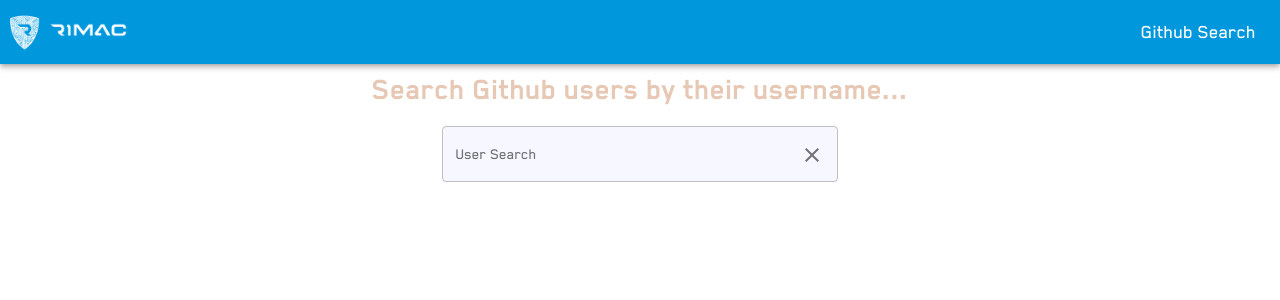
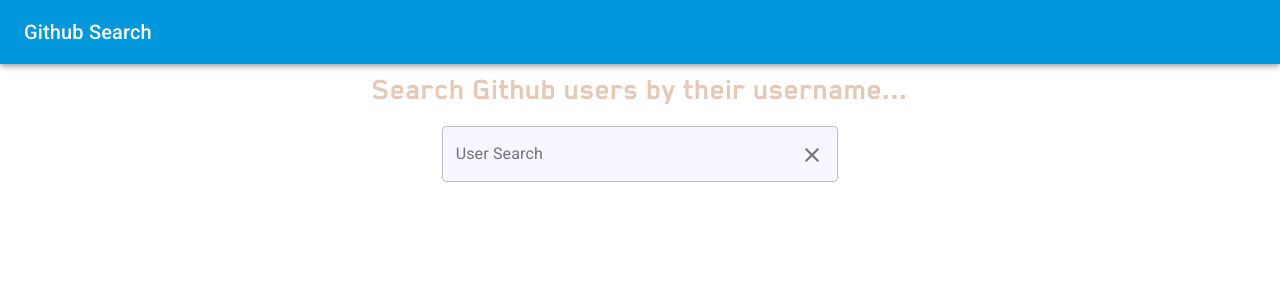
Before and after one commit to gazivoda/github-search, a React app: page / in a window 1280 px wide. Shown: the top 300 px of the page. Built offline with nearby package versions, Linux system fonts and the light colour scheme.

Commit message:
logo removed

```diff
--- a/src/App.tsx
+++ b/src/App.tsx
@@ -7,17 +7,14 @@
     palette: {
         primary: { main: '#0097dc' },
         secondary: { main: '#3a3c45' }
-    },
-    typography: {
-        fontFamily: 'BlenderPro',
-    },
+    }
 });
 
 const App = () =>
     <div>
         <ThemeProvider theme={theme}>
             <AppBar className="app-bar" position="static">
-                <img className="logo" src="../../assets/logo.png" alt="Logo" />
+                {/* <img className="logo" src="../../assets/logo.png" alt="Logo" /> */}
                 <Toolbar>
                     <Typography variant="h6">
                         Github Search
```
Also changed, not shown: assets/logo.png (deleted).
